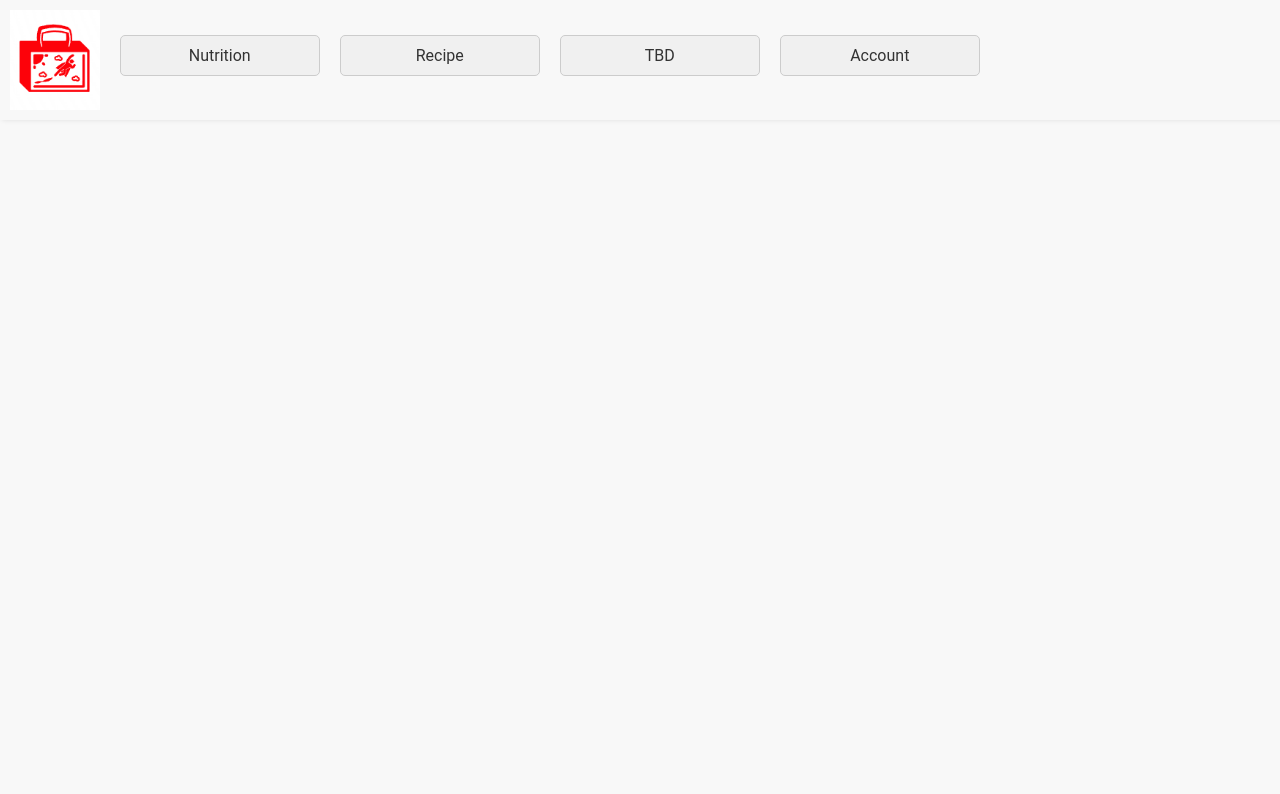
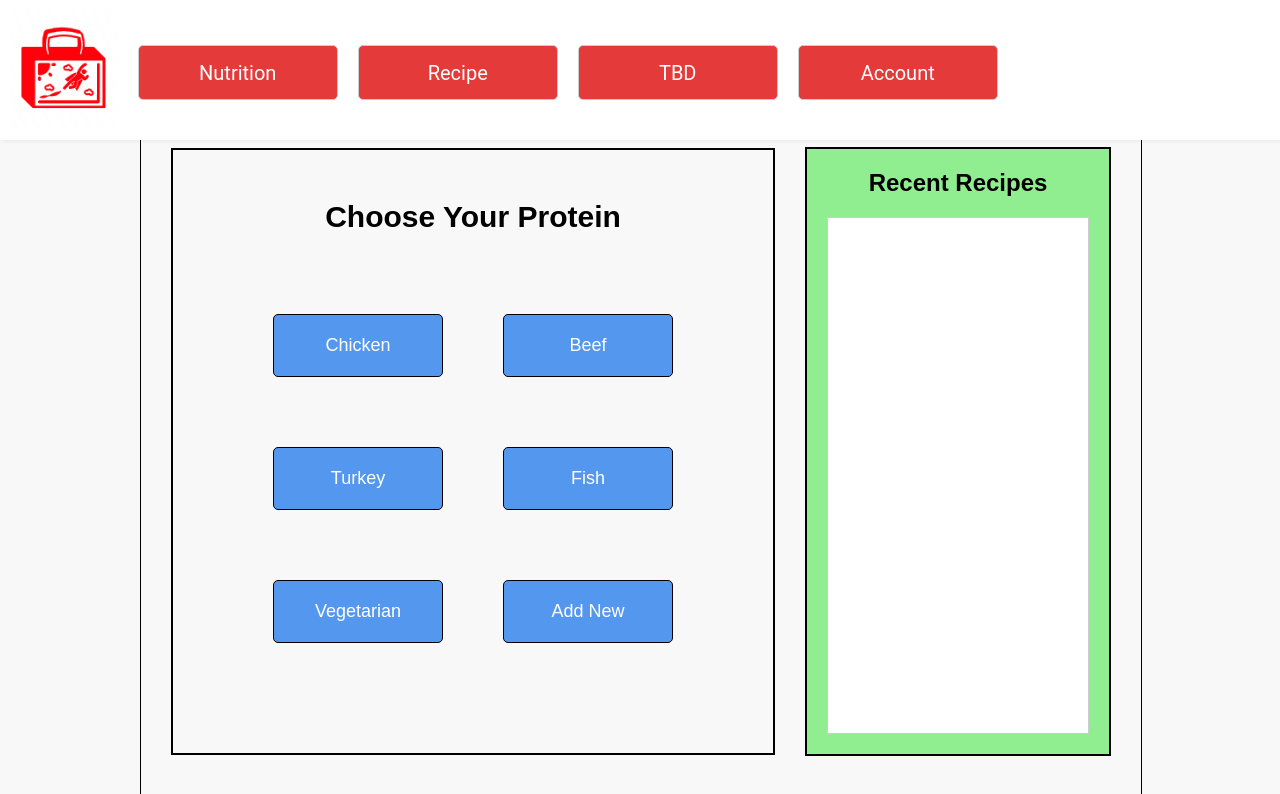
Before and after one commit to stab-rabbit-org-48/lunchbox, a React app: page /home in a window 1280 px wide. Shown: the top 794 px of the page. Built offline with nearby package versions, Linux system fonts and the light colour scheme.

Commit message:
home page css

```diff
--- a/src/components/Home.js
+++ b/src/components/Home.js
@@ -63,8 +63,20 @@ const Home = () => {
         </nav>
     </div>
     <div className='bodyContainer'>
-        {/* Home content here */}
-        <div className = 'quick-ingredient'>
+        <div className = 'main-elements-container'>
+            <div className = 'quick-ingredients'>
+            <div className = 'quick-ingredients-title'> Choose Your Protein</div>
+            <button className='ingredient-button'>Chicken</button>
+            <button className='ingredient-button'>Beef</button>
+            <button className='ingredient-button'>Turkey</button>
+            <button className='ingredient-button'>Fish</button>
+            <button className='ingredient-button'>Vegetarian</button>
+            <button className='ingredient-button'>Add New</button>
+            </div>
+            <div className='recent-recipes'>
+            <div className='recent-recipes-title'>Recent Recipes</div>
+            <div className='recipes-list'></div>
+          </div>
         </div>
     </div>
 </div>
--- a/src/styles/Home.css
+++ b/src/styles/Home.css
@@ -9,10 +9,10 @@ body {
     flex-direction: row; /* Change this to row for horizontal layout */
     align-items: center;
     padding: 10px;
-    background-color: #f8f8f8;
+    background-color: white;
     color: #333;
     width: 100%;
-    height: 100px; /* Adjust height as needed */
+    height: 120px; /* Adjust height as needed */
     box-shadow: 2px 0 5px rgba(0, 0, 0, 0.1);
     position: fixed;
     top: 0;
@@ -26,7 +26,7 @@ body {
   }
 
   .logo img {
-    height: 100px;
+    height: 120px;
     width: auto;
   }
 
@@ -45,17 +45,19 @@ body {
   }
 
   .navBarButtons button {
-    color: #333;
-    background-color: #f0f0f0;
+    color: #ffffff;
+    background-color: hsl(0, 76%, 56%);
     border: 1px solid #ccc;
-    font-size: 16px;
+    font-size: 20px;
     font-family: 'Roboto', sans-serif;
     padding: 10px;
     border-radius: 5px;
     cursor: pointer;
     transition: background-color 0.3s, color 0.3s, border-color 0.3s;
     flex-grow: 1; /* Allow buttons to grow */
+    margin-top: 15px;
     max-width: 200px; /* Limit the maximum width of buttons */
+    height: 55px;
   }
 
   .navBarButtons button:hover {
@@ -65,7 +67,87 @@ body {
   }
 
   .bodyContainer {
-    margin-top: 100px; /* Align with the navigation bar height */
+    margin-top: 500px; /* Align with the navigation bar height */
+    width: 1000px;;
+    height: 100px;
     padding: 20px;
     flex: 1;
   }
+
+  .main-elements-container{
+    display: flex;
+    justify-content: center;
+    align-items: center;
+    gap: 30px;
+    border: 1px solid black;
+    height: 700\px;
+    width: 1000px;
+    margin-top: -500px;
+
+  }
+
+  .quick-ingredients{
+    display: grid;
+    grid-template-columns: repeat(2, 1fr); /* 2 columns */
+    grid-template-rows: repeat(3, auto); /* 3 rows */
+    gap: 60px; /* Space between buttons */
+    flex: 1; /* Grow to fill available space */
+    padding: 100px; /* Padding inside the container */
+    border: 2px solid black;
+    margin-left: 30px;
+  }
+
+  .quick-ingredients-title {
+    grid-column: span 2; /* Span both columns */
+    text-align: center;
+    font-size: 30px;
+    font-weight: bold;
+    padding-bottom: 20px;
+    margin-top: -50px;
+  }
+
+  .ingredient-button {
+    padding: 20px;
+    background-color: #5497ee;
+    border: 1px solid black;
+    border-radius: 5px;
+    cursor: pointer;
+    transition: background-color 0.3s, color 0.3s, border-color 0.3s;
+    display: flex;
+    align-items: center;
+    justify-content: center;
+    font-size: 18px;
+    width: 170px;
+    /* box-shadow: 2px 5px 5px black ; */
+  }
+
+  .ingredient-button:hover {
+    background-color: white;
+    color: #1a73e8;
+    border-color: #1a73e8;
+  }
+
+  .recent-recipes {
+    flex: 1; /* Grow to fill available space */
+    background-color: lightgreen;
+    border: 2px solid black;
+    padding: 20px;
+    display: flex;
+    flex-direction: column;
+    margin-right: 30px;
+  }
+
+  .recent-recipes-title {
+    text-align: center;
+    font-size: 24px;
+    font-weight: bold;
+    padding-bottom: 20px;
+  }
+
+  .recipes-list {
+    height: 495px;
+    background-color: white;
+    border: 1px solid #ccc;
+    padding: 10px;
+    overflow-y: auto;
+  }
```
Also changed, not shown: 1 other file (tests, documents, lock files or other folders).
